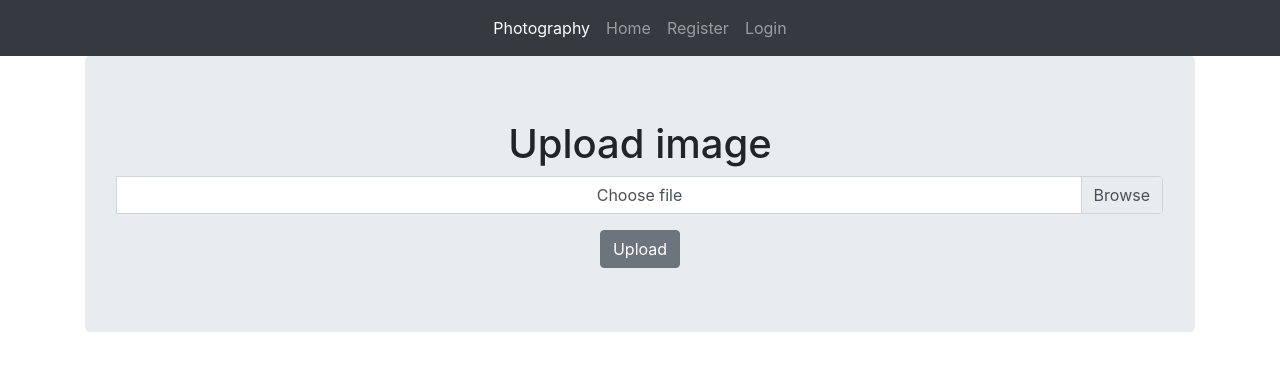
After one commit to Iankumu/photography, a Flask app: page /uploads in a window 1280 px wide. The commit adds this page. Shown: the top 371 px of the page. Run offline with Flask 2, Linux system fonts and the light colour scheme; some libraries are stand-ins or nearby versions.

Commit message:
Upload files UI

```diff
--- a/app.py
+++ b/app.py
@@ -1,15 +1,16 @@
 from flask import Flask, render_template, flash, redirect, url_for, session, logging, request
 from flask_mysqldb import MySQL
-from wtforms import Form, PasswordField, validators, StringField, BooleanField
+from wtforms import Form, PasswordField, validators, StringField, BooleanField, SubmitField, FileField
 from wtforms.validators import Email, Length, InputRequired
 from werkzeug.security import generate_password_hash, check_password_hash
+from functools import wraps
 from flask_mail import Mail, Message
-from functools import wraps
+import os
 
 app = Flask(__name__)
 
 # config MYSQL
-app.config['MYSQL_HOST'] = 'localhost'
+app.config['MYSQL_HOST'] = '127.0.0.1'
 app.config['MYSQL_USER'] = 'root'
 app.config['MYSQL_PASSWORD'] = ''
 app.config['MYSQL_DB'] = 'photography'
@@ -18,8 +19,8 @@ app.config['MYSQL_CURSORCLASS'] = 'DictCursor'
 # initialize MYSQL
 mysql = MySQL(app)
 
-# config Mail
-
+# config image format
+app.config['ALLOWED_IMAGE_EXTENSIONS'] = ["PNG", "JPG", "JPEG"]
 
 # initialize mail SMTP
 mail = Mail(app)
@@ -119,7 +120,7 @@ def login():
                 session['Logged_in'] = True
                 session['Email'] = email
 
-                flash('You Are now logged in', 'success')
+                flash('Login Successful', 'success')
                 return redirect(url_for('dashboard'))
             else:
                 error = 'Invalid Login'
@@ -160,6 +161,18 @@ def logout():
     return redirect(url_for('home'))
 
 
+# uploading files
+@app.route('/uploads', methods=['POST', 'GET'])
+def upload():
+    if request.method == "POST":
+
+        if request.files:
+            image = request.files["image"]
+            print(image)
+            return redirect(request.url)
+    return render_template('uploads.html')
+
+
 # Server Startup
 
 
--- a/templates/dashboard.html
+++ b/templates/dashboard.html
@@ -23,6 +23,9 @@
 </head>
 <body>
 
+
+
+
 </body>
 </html>
 
--- /dev/null
+++ b/templates/uploads.html
@@ -0,0 +1,26 @@
+{% extends 'layout.html' %}
+{% block body %}
+<body>
+<div class="jumbotron text-center">
+    <div class="row">
+        <div class="col">
+            <h1>Upload image </h1>
+            <form action="/uploads" method="post" enctype="multipart/form-data">
+               <div class="input-group mb-3">
+  <div class="input-group-prepend">
+
+  </div>
+  <div class="custom-file">
+    <input type="file" class="custom-file-input" id="inputGroupFile01" aria-describedby="inputGroupFileAddon01" name="image">
+    <label class="custom-file-label" for="inputGroupFile01">Choose file</label>
+  </div>
+</div>
+                <div>
+                    <button type="submit" class="btn btn-secondary">Upload</button>
+                </div>
+            </form>
+        </div>
+    </div>
+</div>
+</body>
+{% endblock %}
```
